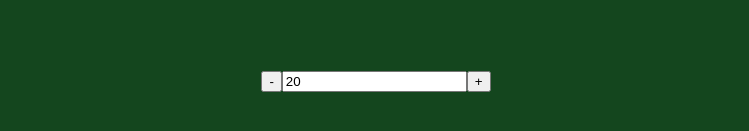
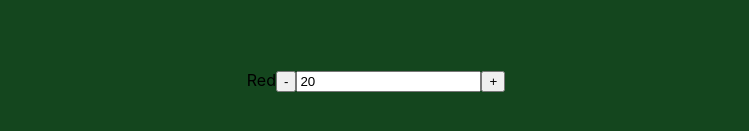
Before and after one commit to benni-maxon/fromscratch-color-router, a React (Create React App) app: page /20/70/30 in a window 1280 px wide. Shown: the part 245-376 px from the top of the page, without its empty margins (264-1013 px from the left). Built offline with nearby package versions, Linux system fonts and the light colour scheme.

Commit message:
added label to button

```diff
--- a/src/components/Main/Main.js
+++ b/src/components/Main/Main.js
@@ -37,6 +37,7 @@ export default function Main() {
         rgb({r}, {g}, {b})
       </h2>
       <div>
+        <label>Red</label>
         <button name="red" onClick={handleDecrement}>
           -
         </button>
```
